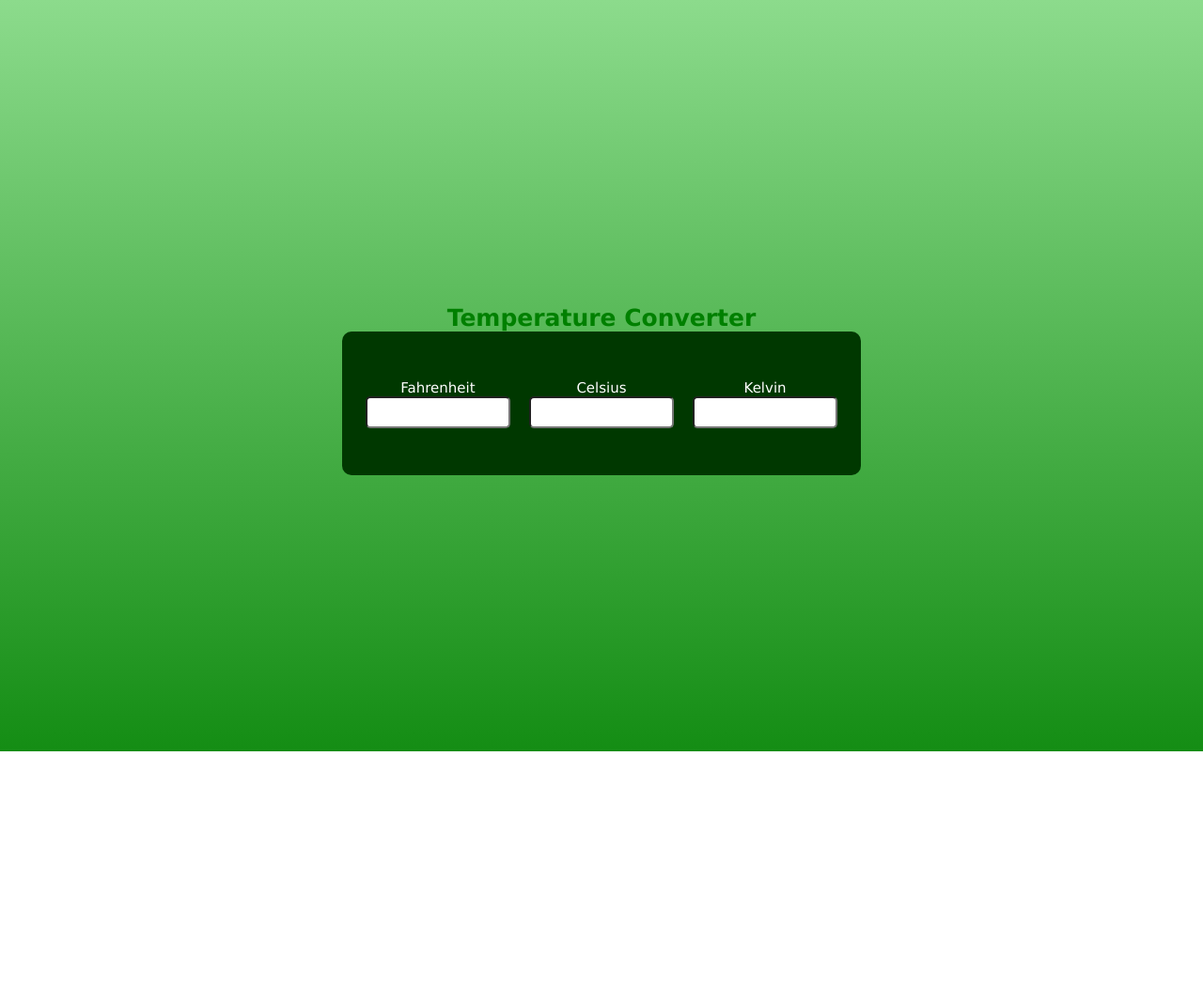
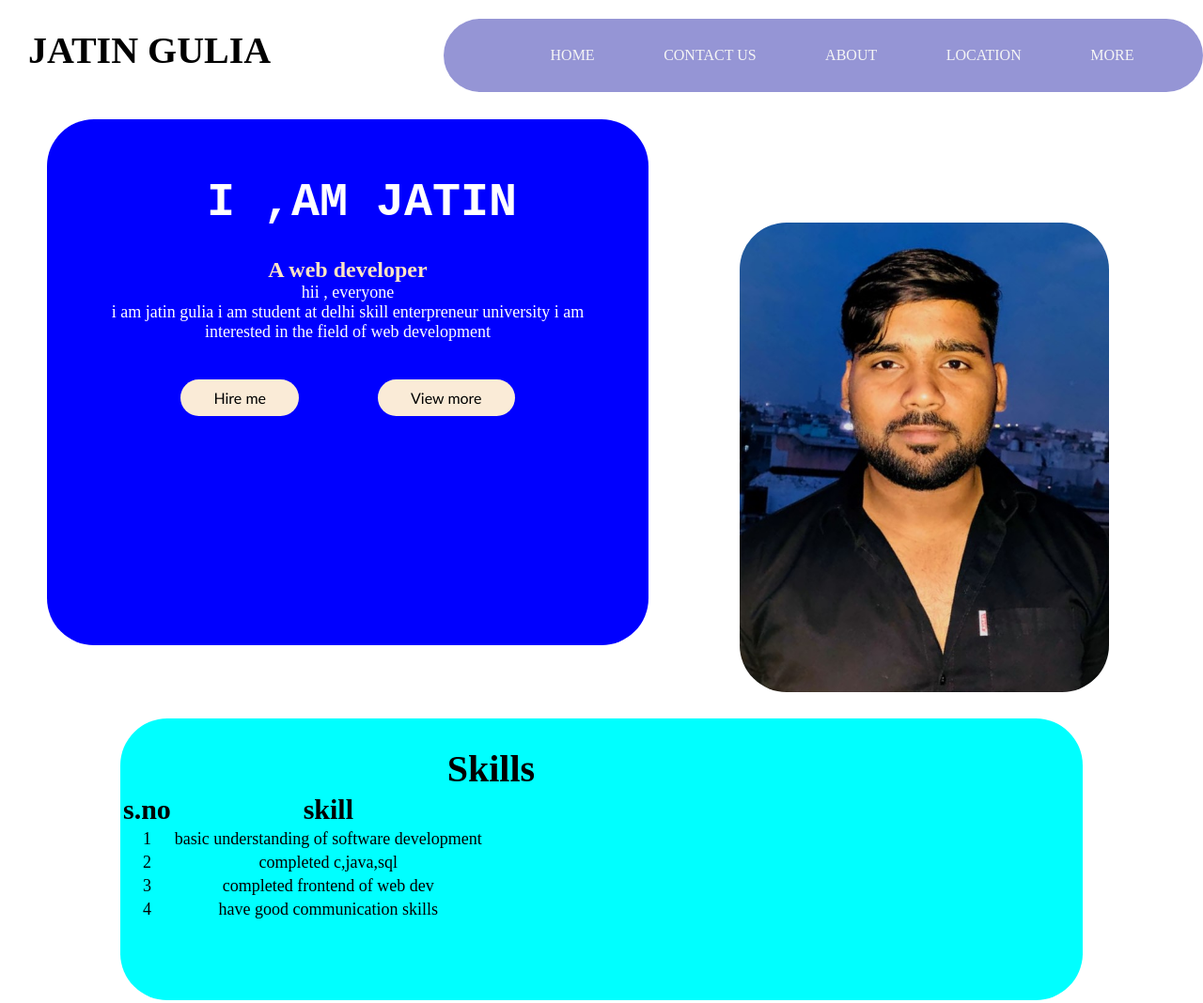
Before and after one commit to jatingulia13/OIBSIP, a plain HTML site: page index.html in a window 1280 px wide. Shown: the whole page at 94% size. Before the commit the page ends 800 px from the top, so only its background shows below. Drawn offline with Linux system fonts and the light colour scheme.

Commit message:
Portfolio

```diff
--- a/index.html
+++ b/index.html
@@ -1,38 +1,65 @@
 <!DOCTYPE html>
 <html lang="en">
+<head>
+    <meta charset="UTF-8">
+    <meta name="viewport" content="width=device-width, initial-scale=1.0">
+    <title>Document</title>
+    <link rel="stylesheet" href="style.css">
+</head>
+<body>
+    <nav>
+        <h1>JATIN GULIA</h1>
+    <ul>
+        <li class="nav_elements">HOME</li>
+        <li class="nav_elements">CONTACT US</li>
+        <li class="nav_elements">ABOUT</li>
+        <li class="nav_elements">LOCATION</li>
+        <li class="nav_elements">MORE</li>
+    </ul>
+    </nav>
+    <main>
+<div class="data">
+<h1 >
+    I ,AM JATIN
+</h1>
+<h2>
+    A web developer
+</h2>
+<p>
+    hii , everyone <br>
+    i am jatin gulia i am student at delhi skill enterpreneur university
+    i am interested in the field of web development
+</p>
+<div class="anchor">
+    <a class="one two">Hire me</a>
+    <a class="one three">View more</a>
+</div>
+</div>
+<div style="float: right;
+position: relative;
+top: -450px;
+left: -100px;
+">
+    <img src="jatin.jpeg" style="border-radius: 50px;" alt="" height="500">
+</div>
+    </main>
+<br>
+<div class="ach">
+    <h1>
+        Skills
+    </h1>
+    <table>
+        <th>s.no</th>
+        <th>skill</th>
+        <tr><td>1</td>
+        <td>basic understanding of software development</td></tr>
+        <tr><td>2</td><td>completed c,java,sql </td></tr>
+        <tr><td>3</td><td>completed frontend of web dev</td></tr>
+        <tr><td>4</td><td>have good communication skills</td></tr>
 
-<head>
-	<meta charset="UTF-8">
-	<meta name="viewport"
-		content="width=device-width,initial-scale=1.0">
+    </table>
+</div>
 
-	<link rel="stylesheet" href="style.css">
 
-</head>
-
-<body>
-	<div class="container">
-		<h1><br>
-			Temperature Converter</h1>
-		<div class="converter-row">
-			<div class="col">
-				<label>Fahrenheit</label>
-				<input type="number" id="fahrenheit">
-			</div>
-
-			<div class="col">
-				<label>Celsius</label>
-				<input type="number" id="celsius">
-			</div>
-
-			<div class="col">
-				<label>Kelvin</label>
-				<input type="number" id="kelvin">
-			</div>
-		</div>
-	</div>
-
-	<script src="index.js"></script>
 </body>
-
 </html>
--- a/style.css
+++ b/style.css
@@ -1,55 +1,92 @@
-* {
+*{
     margin: 0;
-    padding: 0;
-    font-family:
-        Verdana, Geneva, Tahoma, sans-serif;
+}
+h1{
+    margin-top: 30px;
+    margin-left: 30px;
+    font-size: 40px;
+    display: inline-block;
+}
+ul{
+    display: flex;
+    justify-content: space-evenly;
+    width: 60vw;
+    float: right;
+    margin-top: 20px;
+    background-color: rgb(149, 149, 213);
+    border-radius: 50px;
+    padding-top: 30px;
+    padding-bottom: 30px;
 }
 
-.container {
-    width: 100%;
-    height: 100vh;
-    background-image:
-        linear-gradient(rgb(140, 219, 140),
-            rgb(20, 141, 20));
-    display: flex;
-    flex-direction: column;
-    justify-content: center;
-    align-items: center;
+.nav_elements{
+   list-style-type: none;
+   font-style: Monospace;
+   color: whitesmoke;
 }
 
-.container h1 {
-    color: green;
-    font-weight: 700;
-    font-size: 25px;
+.data{
+    width: 50vw;
+    height: 70vh;
+    background-color :blue;
+    margin-top: 50px;
+    border-radius: 50px;
+    margin-left: 50px;
     text-align: center;
 }
 
-.converter-row {
-    display: flex;
-    width: 40%;
-    justify-content: space-between;
-    align-items: center;
-    background: rgb(0, 56, 0);
-    border-radius: 10px;
-    padding: 50px 20px;
+.data h1{
+    display: inline-block;
+    margin-top: 60px;
+   font-size: 50px;
+   color:white;
+   font-family: 'Courier New', Courier, monospace;
 }
+.data h2{
+    color: bisque;
+    margin-top: 30px;
+}
+.data p{
+    margin-top: 30px;
+    color: white;
+    font-size: large;
+    width: 80%;
+    margin: auto;
 
-.col {
-    flex-basis: 32%;
+}
+.anchor{
+    margin-top: 50px;
+
+}
+.one{
+    padding: 10px 35px;
+    background-color: antiquewhite;
+    border-radius: 25px;
+    margin: 40px;
     text-align: center;
+    font-family: 'Gill Sans', 'Gill Sans MT', Calibri, 'Trebuchet MS', sans-serif;
 }
+.ach{
+    width: 80%;
+    height: 300px;
+    margin: auto;
+    margin-top: 60px;
+    background-color: aqua;
+    border-radius: 50px;
+    text-align: center;
 
-.col label {
-    font-size: 15px;
-    font-weight: 500;
-    margin-bottom: 10px;
-    color: #fff;
 }
-
-.col input {
-    width: 150px;
-    height: 30px;
-    background: white;
-    border-radius: 5px;
-    text-align: center;
+tr{  text-align: center;
+    margin-left: 20px;
+    margin: 20px;
 }
+td{ text-align: center;
+    margin-left: 20px;
+    margin : 20px;
+    font-size: large;
+}
+th{ text-align: center;
+     margin-left: 20px;
+    margin: 20px;
+    font-size: 30px;
+}
```
Also changed, not shown: jatin-removebg-preview.png (added), jatin.jpeg (added).
